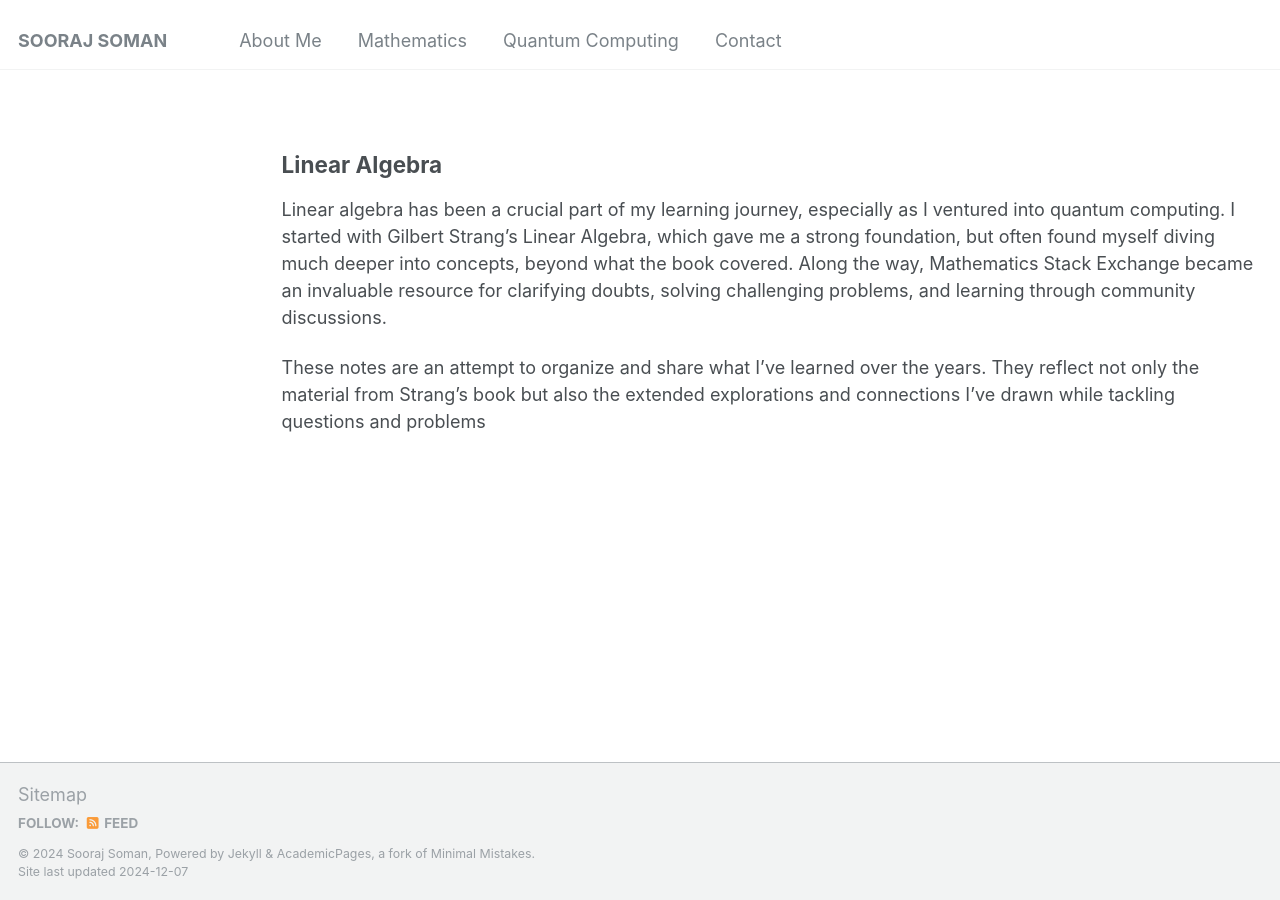
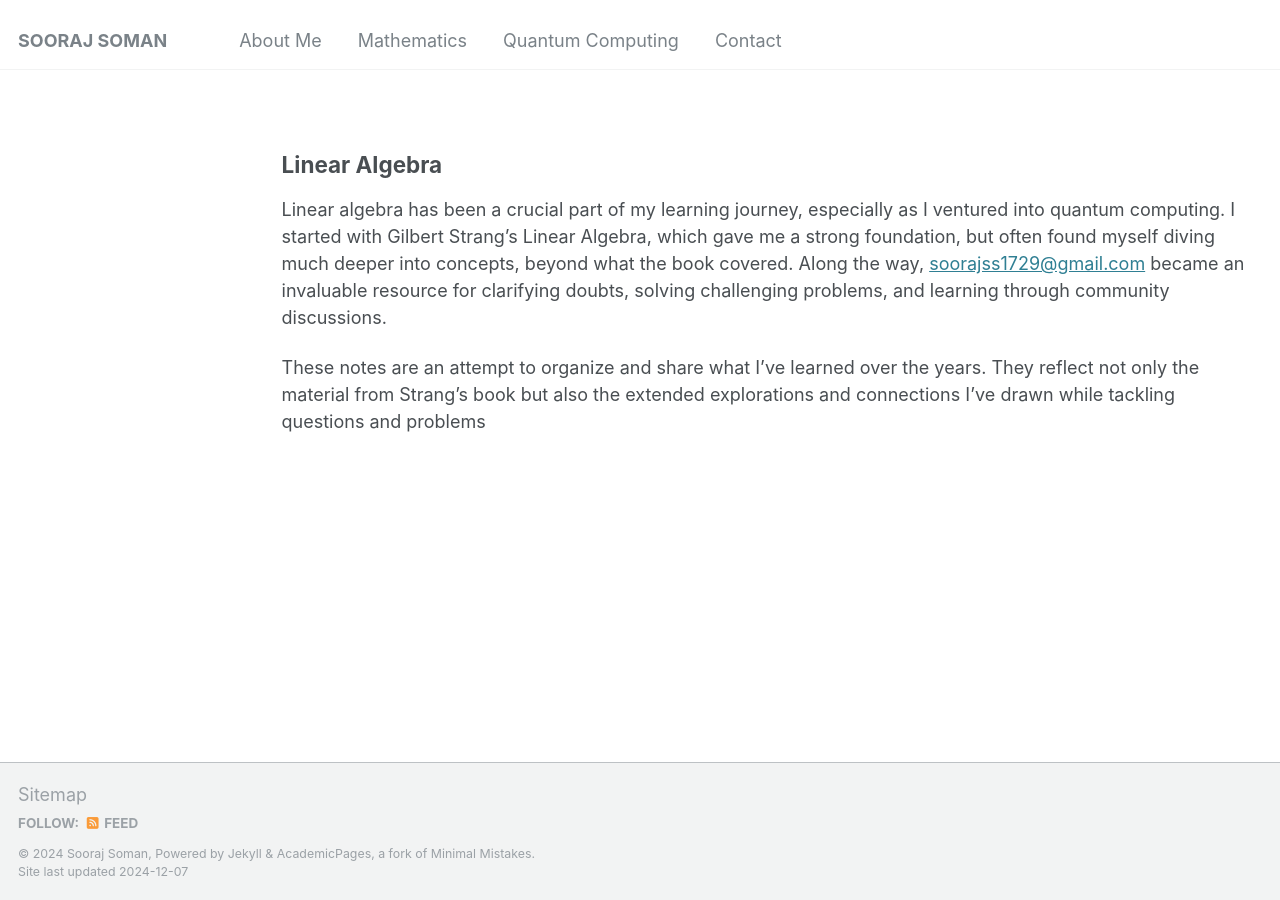
Before and after one commit to soorajss1729/soorajss1729.github.io, a Jekyll site: the page built from _mathematics/mathematics.md, in a window 1280 px wide. Built offline with Jekyll 4.4.1, drawn with Linux system fonts in a browser that asks for light colours.

Commit message:
Update mathematics.md

```diff
--- a/_mathematics/mathematics.md
+++ b/_mathematics/mathematics.md
@@ -8,6 +8,6 @@ classes: wide
 ---
 ## Linear Algebra
 
-Linear algebra has been a crucial part of my learning journey, especially as I ventured into quantum computing. I started with Gilbert Strang's Linear Algebra, which gave me a strong foundation, but often found myself diving much deeper into concepts, beyond what the book covered. Along the way, Mathematics Stack Exchange became an invaluable resource for clarifying doubts, solving challenging problems, and learning through community discussions.
+Linear algebra has been a crucial part of my learning journey, especially as I ventured into quantum computing. I started with Gilbert Strang's Linear Algebra, which gave me a strong foundation, but often found myself diving much deeper into concepts, beyond what the book covered. Along the way, [soorajss1729@gmail.com](Mathematics Stack Exchange) became an invaluable resource for clarifying doubts, solving challenging problems, and learning through community discussions.
 
 These notes are an attempt to organize and share what I’ve learned over the years. They reflect not only the material from Strang's book but also the extended explorations and connections I’ve drawn while tackling questions and problems
```
